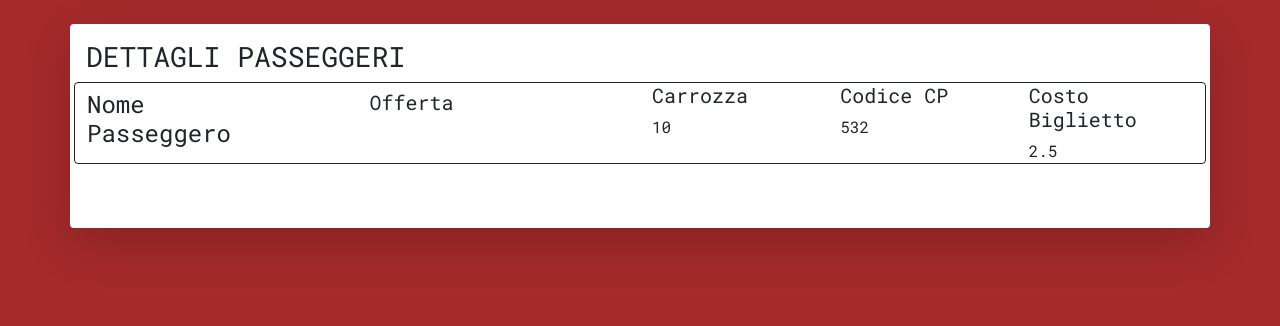
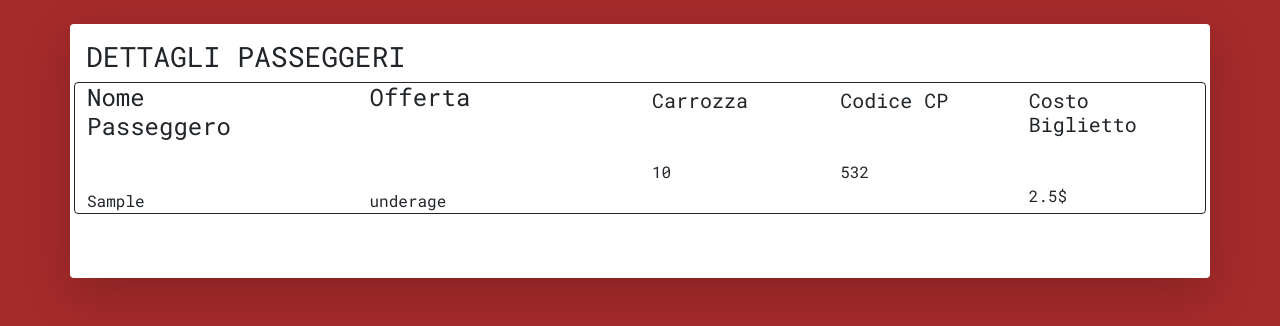
Before and after one commit to EdoardoRagazzi/js-biglietto-treno-form, a plain HTML site: page index.html in a window 1280 px wide. Both pictures are taken after typing "Sample", "5" into the empty fields and a click on the button "Submit". Shown: the part 474-800 px from the top of the page. Drawn offline with nearby package versions, Linux system fonts and the light colour scheme.

Commit message:
Output: Name/Sconto/cab/cod/Price

```diff
--- a/index.html
+++ b/index.html
@@ -70,11 +70,15 @@
                 <div class="row">
 
                     <div class="col-6">
-                        <h4>Nome <br> Passeggero <br>
-                        </h4>
+                        <h4>Nome <br> Passeggero <br></h4>
+                        <div id="nome" class="mt-5"></div>
+
+
                     </div>
                     <div class="col-6">
-                        <h5>Offerta</h5>
+                        <h4>Offerta <br> <br></h4>
+                        <div id="sconto" class="mt-5"></div>
+
                     </div>
                 </div>
             </div>
@@ -83,15 +87,15 @@
                 <div class="row">
                     <div class="col-4">
                         <h5>Carrozza</h5>
-                        <div id="cab"></div>
+                        <div id="cab" class="mt-5"></div>
                     </div>
                     <div class="col-4">
                         <h5>Codice CP</h5>
-                        <div id="cod"></div>
+                        <div id="cod" class="mt-5"></div>
                     </div>
                     <div class="col-4">
                         <h5>Costo Biglietto</h5>
-                        <div id="price"></div>
+                        <div id="price" class="mt-5"></div>
                     </div>
                 </div>
             </div>
--- a/js/script.js
+++ b/js/script.js
@@ -4,8 +4,8 @@ var submit = document.getElementById('submit');
 submit.addEventListener("click", function () {
 
     // Take the name
-    var value = document.getElementById('name').value;
-    console.log(value);
+    var name = document.getElementById('name').value;
+    console.log(name);
     // Take the Km
     var km = document.getElementById('km').value;
     console.log(km);
@@ -16,8 +16,11 @@ submit.addEventListener("click", function () {
     var cab = Math.floor(Math.random() * 10) + 1;
     var cod = Math.floor(Math.random() * 1000) + 1;
     var price = km * 0.5;
+
     // OUTPUT
+    document.getElementById('nome').innerHTML = name;
+    document.getElementById('sconto').innerHTML = rangeAge;
     document.getElementById('cab').innerHTML = cab;
     document.getElementById('cod').innerHTML = cod;
-    document.getElementById('price').innerHTML = price;
+    document.getElementById('price').innerHTML = price + '$';
 });
```
